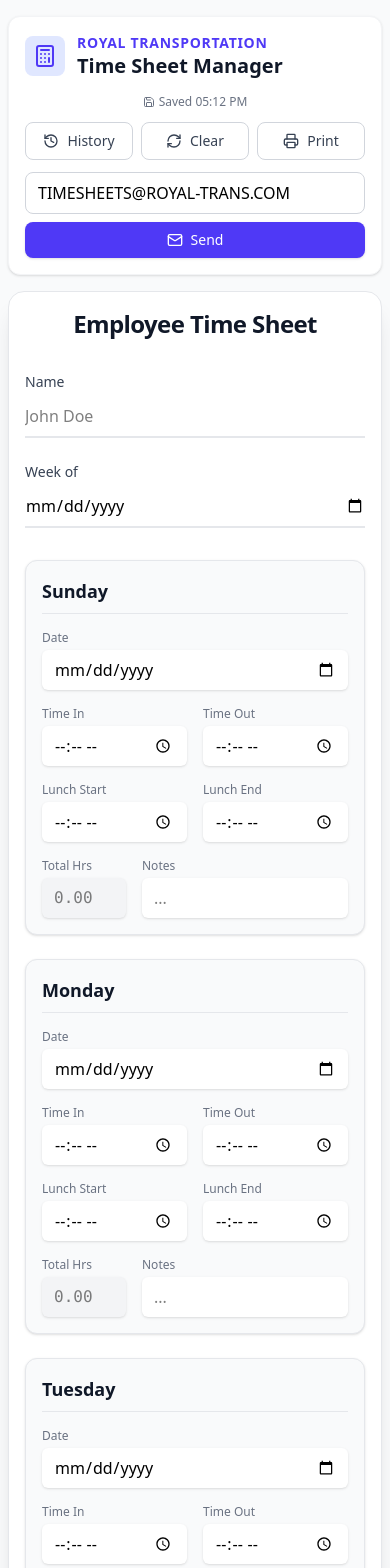
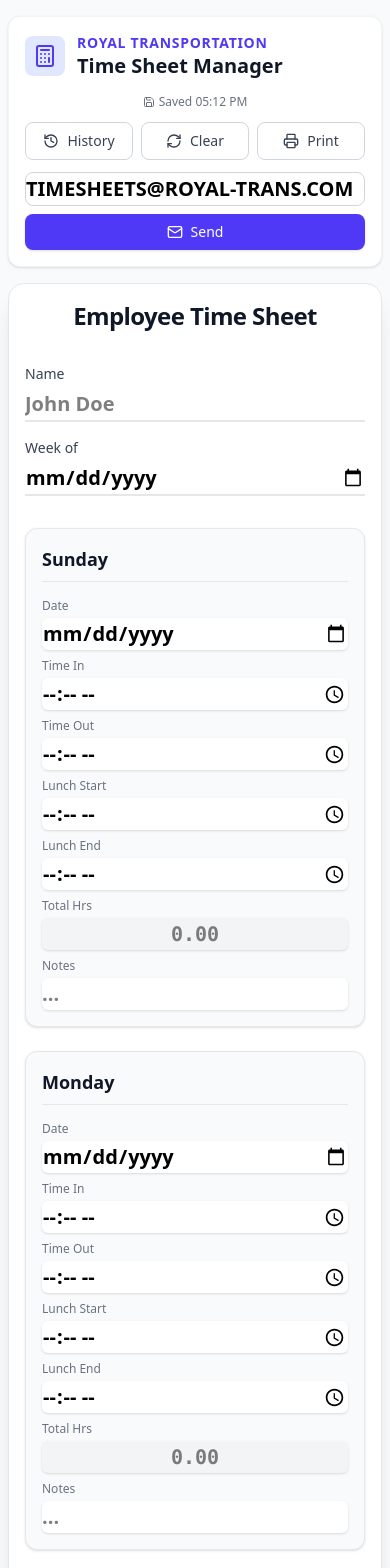
Before and after one commit to yeffrydiaz/employee-time-sheet, a React (Vite) app: page / in a window 390 px wide. Shown: the top 1568 px of the page. Built offline with nearby package versions, Linux system fonts and the light colour scheme.

Commit message:
feat: Improve layout responsiveness for email input and buttons
Adjusts the layout of the email input and history/send buttons to be more responsive on smaller screens. This prevents horizontal overflow and ensures a better user experience across devices.

```diff
--- a/src/App.tsx
+++ b/src/App.tsx
@@ -325,7 +325,7 @@
                 Saved {lastSaved.toLocaleTimeString([], { hour: '2-digit', minute: '2-digit' })}
               </div>
             )}
-            <div className="flex gap-2">
+            <div className="flex flex-wrap gap-2 w-full sm:w-auto">
               <button
                 onClick={openHistory}
                 className="flex-1 sm:flex-none flex justify-center items-center gap-2 px-4 py-2 text-sm font-medium text-gray-700 bg-white border border-gray-300 rounded-lg hover:bg-gray-50 transition-colors"
@@ -354,7 +354,7 @@
                 placeholder="Manager's Email"
                 value={recipientEmail}
                 onChange={(e) => setRecipientEmail(e.target.value)}
-                className="px-3 py-2 text-base border border-gray-300 rounded-lg focus:ring-2 focus:ring-indigo-500 focus:border-indigo-500 w-full sm:w-56"
+                className="px-0 py-0.5 text-xl font-bold border border-gray-300 rounded-lg focus:ring-2 focus:ring-indigo-500 focus:border-indigo-500 w-full sm:w-56"
               />
               <button
                 onClick={handleSendEmail}
@@ -387,14 +387,14 @@
             </div>
 
             {/* Employee Info */}
-            <div className="grid grid-cols-1 md:grid-cols-2 gap-6 sm:gap-8 mb-8 sm:mb-10">
+            <div className="grid grid-cols-1 md:grid-cols-2 gap-4 sm:gap-6 mb-8 sm:mb-10">
               <div className="space-y-1">
                 <label className="block text-sm font-medium text-gray-700">Name</label>
                 <input
                   type="text"
                   value={name}
                   onChange={handleNameChange}
-                  className="block w-full border-0 border-b-2 border-gray-200 focus:border-indigo-600 focus:ring-0 px-0 py-2 text-base sm:text-lg transition-colors bg-transparent"
+                  className="block w-full border-0 border-b-2 border-gray-200 focus:border-indigo-600 focus:ring-0 px-0 py-0.5 text-xl sm:text-2xl font-bold transition-colors bg-transparent"
                   placeholder="John Doe"
                 />
               </div>
@@ -404,7 +404,7 @@
                   type="date"
                   value={weekOf}
                   onChange={handleWeekOfChange}
-                  className="block w-full border-0 border-b-2 border-gray-200 focus:border-indigo-600 focus:ring-0 px-0 py-2 text-base sm:text-lg transition-colors bg-transparent"
+                  className="block w-full border-0 border-b-2 border-gray-200 focus:border-indigo-600 focus:ring-0 px-0 py-0.5 text-xl sm:text-2xl font-bold transition-colors bg-transparent"
                 />
               </div>
             </div>
@@ -416,14 +416,14 @@
                 return (
                 <div key={record.day} className="bg-gray-50 p-4 rounded-xl border border-gray-200 shadow-sm space-y-4">
                   <h3 className="font-bold text-lg text-gray-900 border-b border-gray-200 pb-2">{record.day}</h3>
-                  <div className="grid grid-cols-2 gap-4">
-                    <div className="col-span-2">
+                  <div className="grid grid-cols-1 sm:grid-cols-2 gap-2">
+                    <div className="col-span-1 sm:col-span-2">
                       <label className="block text-xs font-medium text-gray-500 mb-1">Date</label>
                       <input
                         type="date"
                         value={record.date}
                         onChange={(e) => handleRecordChange(index, 'date', e.target.value)}
-                        className="w-full border-gray-300 rounded-md shadow-sm focus:ring-indigo-500 focus:border-indigo-500 text-base py-2 px-3 bg-white"
+                        className="w-full border-gray-300 rounded-md shadow-sm focus:ring-indigo-500 focus:border-indigo-500 text-xl font-bold py-0.5 px-0 bg-white"
                       />
                     </div>
                     <div>
@@ -432,7 +432,7 @@
                         type="time"
                         value={record.timeIn}
                         onChange={(e) => handleRecordChange(index, 'timeIn', e.target.value)}
-                        className={`w-full rounded-md shadow-sm text-base py-2 px-3 bg-white ${errors.timeIn ? 'border-red-500 focus:ring-red-500 focus:border-red-500' : 'border-gray-300 focus:ring-indigo-500 focus:border-indigo-500'}`}
+                        className={`w-full rounded-md shadow-sm text-xl font-bold py-0.5 px-0 bg-white ${errors.timeIn ? 'border-red-500 focus:ring-red-500 focus:border-red-500' : 'border-gray-300 focus:ring-indigo-500 focus:border-indigo-500'}`}
                       />
                       {errors.timeIn && <p className="text-[10px] text-red-500 mt-1">{errors.timeIn}</p>}
                     </div>
@@ -442,7 +442,7 @@
                         type="time"
                         value={record.timeOut}
                         onChange={(e) => handleRecordChange(index, 'timeOut', e.target.value)}
-                        className={`w-full rounded-md shadow-sm text-base py-2 px-3 bg-white ${errors.timeOut ? 'border-red-500 focus:ring-red-500 focus:border-red-500' : 'border-gray-300 focus:ring-indigo-500 focus:border-indigo-500'}`}
+                        className={`w-full rounded-md shadow-sm text-xl font-bold py-0.5 px-0 bg-white ${errors.timeOut ? 'border-red-500 focus:ring-red-500 focus:border-red-500' : 'border-gray-300 focus:ring-indigo-500 focus:border-indigo-500'}`}
                       />
                       {errors.timeOut && <p className="text-[10px] text-red-500 mt-1">{errors.timeOut}</p>}
                     </div>
@@ -452,7 +452,7 @@
                         type="time"
                         value={record.lunchStart}
                         onChange={(e) => handleRecordChange(index, 'lunchStart', e.target.value)}
-                        className={`w-full rounded-md shadow-sm text-base py-2 px-3 bg-white ${errors.lunchStart ? 'border-red-500 focus:ring-red-500 focus:border-red-500' : 'border-gray-300 focus:ring-indigo-500 focus:border-indigo-500'}`}
+                        className={`w-full rounded-md shadow-sm text-xl font-bold py-0.5 px-0 bg-white ${errors.lunchStart ? 'border-red-500 focus:ring-red-500 focus:border-red-500' : 'border-gray-300 focus:ring-indigo-500 focus:border-indigo-500'}`}
                       />
                       {errors.lunchStart && <p className="text-[10px] text-red-500 mt-1">{errors.lunchStart}</p>}
                     </div>
@@ -462,20 +462,19 @@
                         type="time"
                         value={record.lunchEnd}
                         onChange={(e) => handleRecordChange(index, 'lunchEnd', e.target.value)}
-                        className={`w-full rounded-md shadow-sm text-base py-2 px-3 bg-white ${errors.lunchEnd ? 'border-red-500 focus:ring-red-500 focus:border-red-500' : 'border-gray-300 focus:ring-indigo-500 focus:border-indigo-500'}`}
+                        className={`w-full rounded-md shadow-sm text-xl font-bold py-0.5 px-0 bg-white ${errors.lunchEnd ? 'border-red-500 focus:ring-red-500 focus:border-red-500' : 'border-gray-300 focus:ring-indigo-500 focus:border-indigo-500'}`}
                       />
                       {errors.lunchEnd && <p className="text-[10px] text-red-500 mt-1">{errors.lunchEnd}</p>}
                     </div>
-                    <div className="col-span-2 flex gap-4">
-                      <div className="w-fit">
+                    <div className="col-span-1 sm:col-span-2 flex flex-col sm:flex-row gap-2">
+                      <div className="w-full sm:w-fit">
                         <label className="block text-xs font-medium text-gray-500 mb-1">Total Hrs</label>
                         <input
                           type="text"
                           value={record.totalHours}
                           onChange={(e) => handleRecordChange(index, 'totalHours', e.target.value)}
-                          className={`w-[fit-content] rounded-md shadow-sm text-base py-2 px-3 font-mono bg-gray-100 ${errors.totalHours ? 'border-red-500 focus:ring-red-500 focus:border-red-500' : 'border-gray-300 focus:ring-indigo-500 focus:border-indigo-500'}`}
+                          className={`w-full sm:w-16 text-center rounded-md shadow-sm text-xl font-bold py-0.5 px-0 font-mono bg-gray-100 ${errors.totalHours ? 'border-red-500 focus:ring-red-500 focus:border-red-500' : 'border-gray-300 focus:ring-indigo-500 focus:border-indigo-500'}`}
                           placeholder="0.00"
-                          size={5}
                         />
                         {errors.totalHours && <p className="text-[10px] text-red-500 mt-1">{errors.totalHours}</p>}
                       </div>
@@ -485,7 +484,7 @@
                           type="text"
                           value={record.notes}
                           onChange={(e) => handleRecordChange(index, 'notes', e.target.value)}
-                          className="w-full border-gray-300 rounded-md shadow-sm focus:ring-indigo-500 focus:border-indigo-500 text-base py-2 px-3 bg-white"
+                          className="w-full border-gray-300 rounded-md shadow-sm focus:ring-indigo-500 focus:border-indigo-500 text-xl font-bold py-0.5 px-0 bg-white"
                           placeholder="..."
                         />
                       </div>
@@ -505,7 +504,7 @@
                     <th scope="col" className="px-2 py-3 text-left text-sm font-semibold text-gray-600 uppercase tracking-wider w-24">Lunch Start</th>
                     <th scope="col" className="px-2 py-3 text-left text-sm font-semibold text-gray-600 uppercase tracking-wider w-24">Lunch End</th>
                     <th scope="col" className="px-2 py-3 text-left text-sm font-semibold text-gray-600 uppercase tracking-wider w-24">Time Out</th>
-                    <th scope="col" className="px-2 py-3 text-center text-sm font-semibold text-gray-600 uppercase tracking-wider w-24">Total Hrs</th>
+                    <th scope="col" className="px-0 py-3 text-center text-sm font-semibold text-gray-600 uppercase tracking-wider w-20">Total Hrs</th>
                     <th scope="col" className="px-2 py-3 text-left text-sm font-semibold text-gray-600 uppercase tracking-wider">Notes</th>
                   </tr>
                 </thead>
@@ -520,7 +519,7 @@
                           type="date"
                           value={record.date}
                           onChange={(e) => handleRecordChange(index, 'date', e.target.value)}
-                          className="w-full border-gray-300 rounded-md shadow-sm focus:ring-indigo-500 focus:border-indigo-500 text-base py-2 px-2"
+                          className="w-full border-gray-300 rounded-md shadow-sm focus:ring-indigo-500 focus:border-indigo-500 text-xl font-bold py-0 px-0"
                         />
                       </td>
                       <td className="px-2 py-2 align-top">
@@ -529,7 +528,7 @@
                           type="time"
                           value={record.timeIn}
                           onChange={(e) => handleRecordChange(index, 'timeIn', e.target.value)}
-                          className={`w-full rounded-md shadow-sm text-base py-2 px-1 ${errors.timeIn ? 'border-red-500 focus:ring-red-500 focus:border-red-500' : 'border-gray-300 focus:ring-indigo-500 focus:border-indigo-500'}`}
+                          className={`w-full rounded-md shadow-sm text-xl font-bold py-0 px-0 ${errors.timeIn ? 'border-red-500 focus:ring-red-500 focus:border-red-500' : 'border-gray-300 focus:ring-indigo-500 focus:border-indigo-500'}`}
                         />
                         {errors.timeIn && <div className="text-[10px] text-red-500 mt-1">{errors.timeIn}</div>}
                       </td>
@@ -539,7 +538,7 @@
                           type="time"
                           value={record.lunchStart}
                           onChange={(e) => handleRecordChange(index, 'lunchStart', e.target.value)}
-                          className={`w-full rounded-md shadow-sm text-base py-2 px-1 ${errors.lunchStart ? 'border-red-500 focus:ring-red-500 focus:border-red-500' : 'border-gray-300 focus:ring-indigo-500 focus:border-indigo-500'}`}
+                          className={`w-full rounded-md shadow-sm text-xl font-bold py-0 px-0 ${errors.lunchStart ? 'border-red-500 focus:ring-red-500 focus:border-red-500' : 'border-gray-300 focus:ring-indigo-500 focus:border-indigo-500'}`}
                         />
                         {errors.lunchStart && <div className="text-[10px] text-red-500 mt-1">{errors.lunchStart}</div>}
                       </td>
@@ -549,7 +548,7 @@
                           type="time"
                           value={record.lunchEnd}
                           onChange={(e) => handleRecordChange(index, 'lunchEnd', e.target.value)}
-                          className={`w-full rounded-md shadow-sm text-base py-2 px-1 ${errors.lunchEnd ? 'border-red-500 focus:ring-red-500 focus:border-red-500' : 'border-gray-300 focus:ring-indigo-500 focus:border-indigo-500'}`}
+                          className={`w-full rounded-md shadow-sm text-xl font-bold py-0 px-0 ${errors.lunchEnd ? 'border-red-500 focus:ring-red-500 focus:border-red-500' : 'border-gray-300 focus:ring-indigo-500 focus:border-indigo-500'}`}
                         />
                         {errors.lunchEnd && <div className="text-[10px] text-red-500 mt-1">{errors.lunchEnd}</div>}
                       </td>
@@ -559,19 +558,18 @@
                           type="time"
                           value={record.timeOut}
                           onChange={(e) => handleRecordChange(index, 'timeOut', e.target.value)}
-                          className={`w-full rounded-md shadow-sm text-base py-2 px-1 ${errors.timeOut ? 'border-red-500 focus:ring-red-500 focus:border-red-500' : 'border-gray-300 focus:ring-indigo-500 focus:border-indigo-500'}`}
+                          className={`w-full rounded-md shadow-sm text-xl font-bold py-0 px-0 ${errors.timeOut ? 'border-red-500 focus:ring-red-500 focus:border-red-500' : 'border-gray-300 focus:ring-indigo-500 focus:border-indigo-500'}`}
                         />
                         {errors.timeOut && <div className="text-[10px] text-red-500 mt-1">{errors.timeOut}</div>}
                       </td>
-                      <td className="px-2 py-2 text-center align-top">
+                      <td className="px-0 py-2 text-center align-top">
                         <div className="h-6"></div>
                         <input
                           type="text"
                           value={record.totalHours}
                           onChange={(e) => handleRecordChange(index, 'totalHours', e.target.value)}
-                          className={`w-[fit-content] rounded-md shadow-sm text-lg font-bold py-2 px-2 font-mono bg-indigo-50 text-indigo-700 text-center mx-auto ${errors.totalHours ? 'border-red-500 focus:ring-red-500 focus:border-red-500' : 'border-gray-300 focus:ring-indigo-500 focus:border-indigo-500'}`}
+                          className={`w-16 rounded-md shadow-sm text-2xl font-extrabold py-0 px-0 font-mono bg-indigo-50 text-indigo-700 text-center ${errors.totalHours ? 'border-red-500 focus:ring-red-500 focus:border-red-500' : 'border-gray-300 focus:ring-indigo-500 focus:border-indigo-500'}`}
                           placeholder="0.00"
-                          size={5}
                         />
                         {errors.totalHours && <div className="text-[10px] text-red-500 mt-1">{errors.totalHours}</div>}
                       </td>
@@ -581,7 +579,7 @@
                           type="text"
                           value={record.notes}
                           onChange={(e) => handleRecordChange(index, 'notes', e.target.value)}
-                          className="w-full border-gray-300 rounded-md shadow-sm focus:ring-indigo-500 focus:border-indigo-500 text-base py-2 px-2"
+                          className="w-full border-gray-300 rounded-md shadow-sm focus:ring-indigo-500 focus:border-indigo-500 text-xl font-bold py-0 px-0"
                           placeholder="..."
                         />
                       </td>
@@ -592,7 +590,7 @@
             </div>
 
             {/* Footer Section */}
-            <div className="flex flex-col md:flex-row justify-between items-end gap-8">
+            <div className="flex flex-col md:flex-row justify-between items-end gap-4">
               <div className="w-full md:w-1/2 space-y-6">
                 <div className="space-y-1">
                   <div className="flex justify-between items-end mb-1">
```
